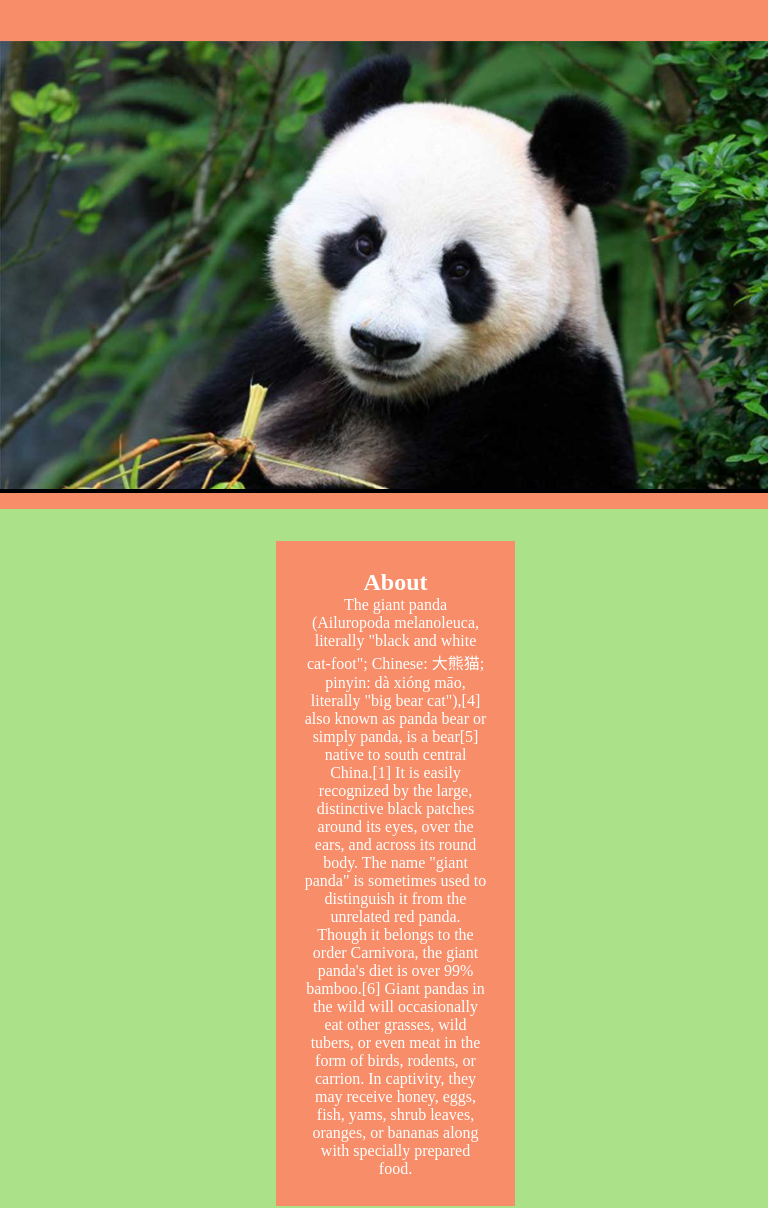
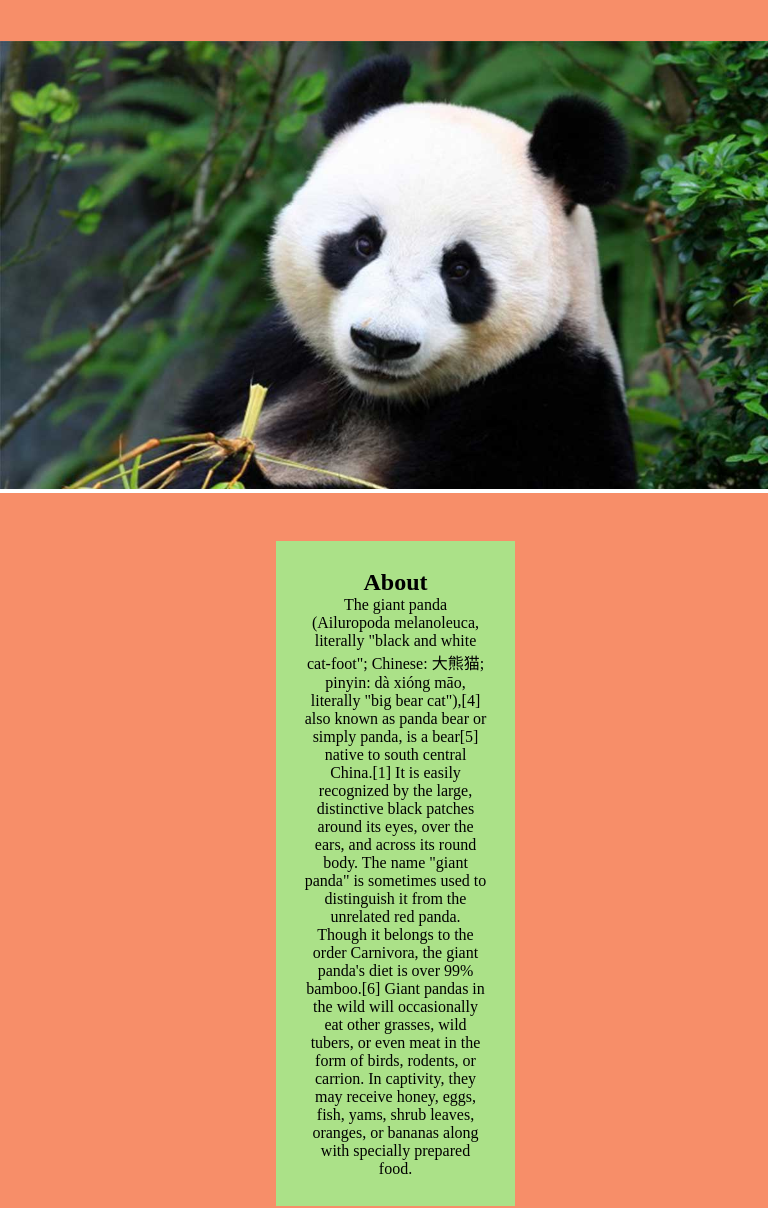
Before and after one commit to marasolarp/love-love-panda-desu, a plain HTML site: page index.html in a window 768 px wide. Shown: the part 102-1310 px from the top of the page. Drawn offline with Linux system fonts and the light colour scheme.

Commit message:
modificacion del media.css

```diff
--- a/assets/css/media.css
+++ b/assets/css/media.css
@@ -2,13 +2,18 @@
 	[class*="col-"]{
 		width: 100%;
 	}
-	body{
-		background-color: black;
-		color:white;
+	.picture{
+		border:12px solid #abe188;
 	}
-	.img{
-		border:6px solid white;
-
-	}
+  .about-panda{
+    background-color: #f78e69;
+  }
+  .paragrahp-panda{
+    background-color: #abe188;
+    color:#000;
+  }
+	.panda-pictures{
+    background-color: #f78e69;
+  }
 
 }
```
